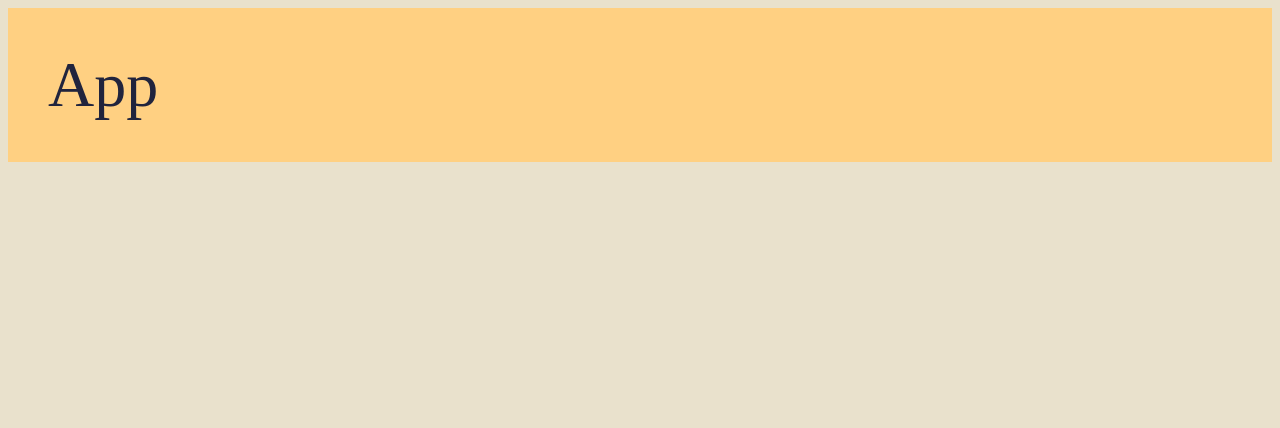
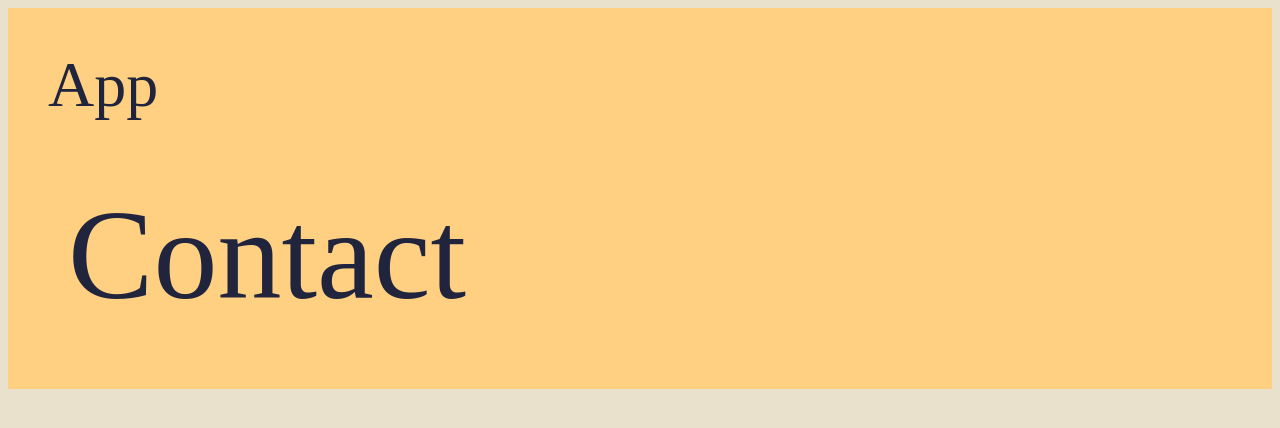
Before and after one commit to caseyharvey/v1-caseys.tech, a React (Create React App) app: page /Contact in a window 1280 px wide. Shown: the top 428 px of the page. Built offline with nearby package versions, Linux system fonts and the light colour scheme.

Commit message:
Added new folders and files

```diff
--- a/src/components/App/App.js
+++ b/src/components/App/App.js
@@ -1,14 +1,17 @@
 import React from 'react';
 import { BrowserRouter, Route } from 'react-router-dom';
 
-// import PrismSnippet from '../Prism/PrismSnippet';
-import './app.sass';
+import Projects from '../Projects/Projects';
+import Contact from '../Contact/Contact';
+import './app.scss';
 
 class App extends React.Component {
   render() {
     return (
       <BrowserRouter>
         <div>App</div>
+        <Route path='/Projects' exact component={Projects} />
+        <Route path='/Contact' exact component={Contact} />
       </BrowserRouter>
     );
   }
--- a/src/components/App/app.sass
+++ /dev/null
@@ -1,8 +0,0 @@
-iframe
-  border: 2px solid grey
-
-div
-  padding: 20px
-  font-size: 2em
-  font-family: mononoki
-  background-color: #ffd082
--- /dev/null
+++ b/src/components/App/app.scss
@@ -0,0 +1,5 @@
+div {
+  padding: 20px;
+  font-size: 2em;
+  background-color: #ffd082;
+}
--- /dev/null
+++ b/src/components/Contact/Contact.js
@@ -0,0 +1,14 @@
+import React from 'react';
+
+import './contact.scss';
+
+class Contact extends React.Component {
+  render() {
+    return (
+      <div>
+        <div>Contact</div>
+      </div>
+    );
+  }
+}
+export default Contact;
--- /dev/null
+++ b/src/components/Projects/Projects.js
@@ -0,0 +1,14 @@
+import React from 'react';
+
+import './projects.scss';
+
+class Projects extends React.Component {
+  render() {
+    return (
+      <div>
+        <div>Projects</div>
+      </div>
+    );
+  }
+}
+export default Projects;
--- a/src/index.js
+++ b/src/index.js
@@ -2,6 +2,6 @@ import React from 'react';
 import ReactDOM from 'react-dom';
 
 import App from './components/App/App';
-import './index.sass';
+import './index.scss';
 
 ReactDOM.render(<App />, document.getElementById('root'));
--- a/src/index.sass
+++ /dev/null
@@ -1,4 +0,0 @@
-
-body
-    color: #21243d
-    background-color: #e9e1cc
--- /dev/null
+++ b/src/index.scss
@@ -0,0 +1,4 @@
+body {
+  color: #21243d;
+  background-color: #e9e1cc;
+}
```
Also changed, not shown: src/components/Contact/contact.scss (added), src/components/Projects/projects.scss (added), src/components/SharedStyles/sharedStyles.scss (renamed from src/sharedStyles.scss).
